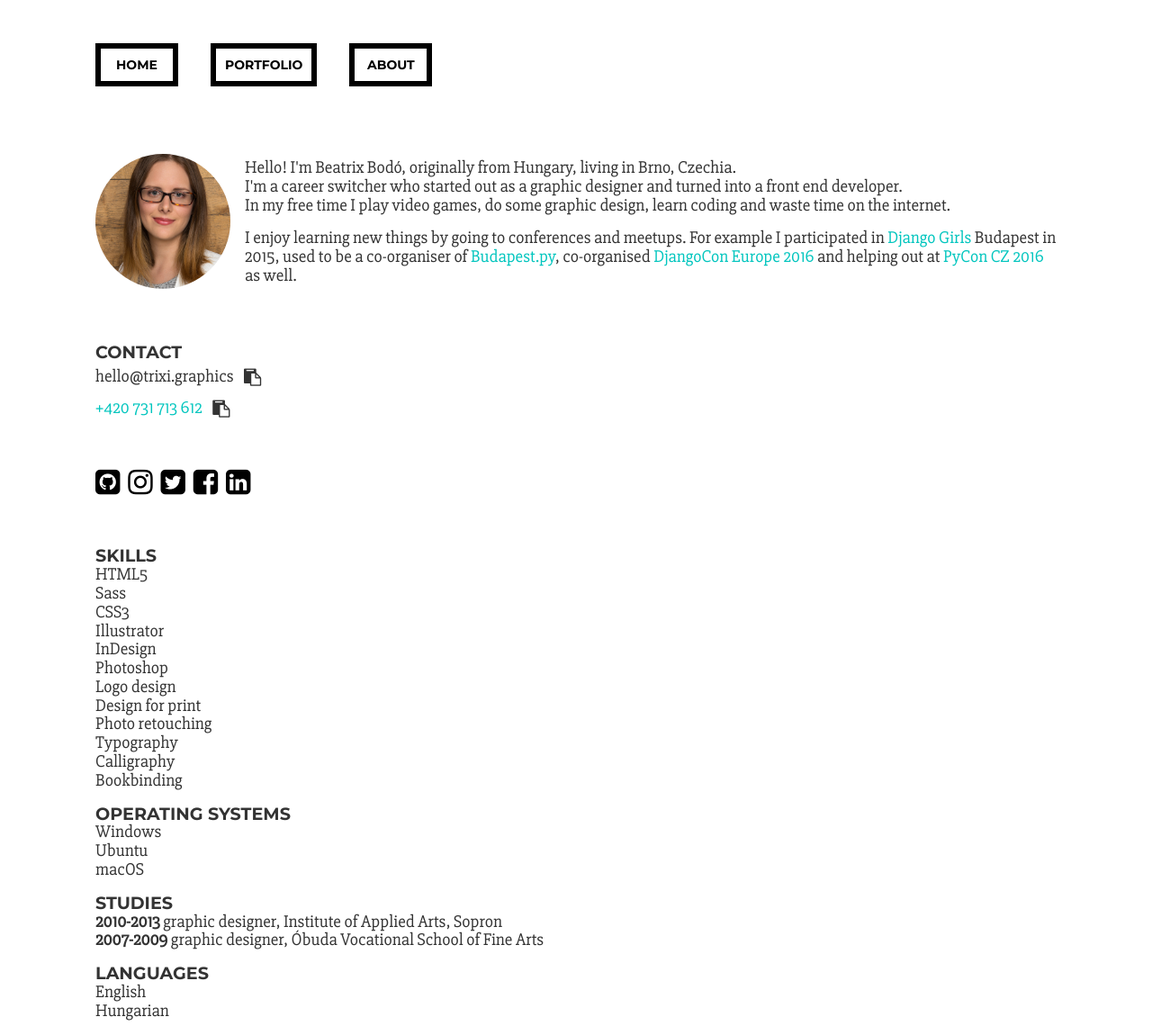
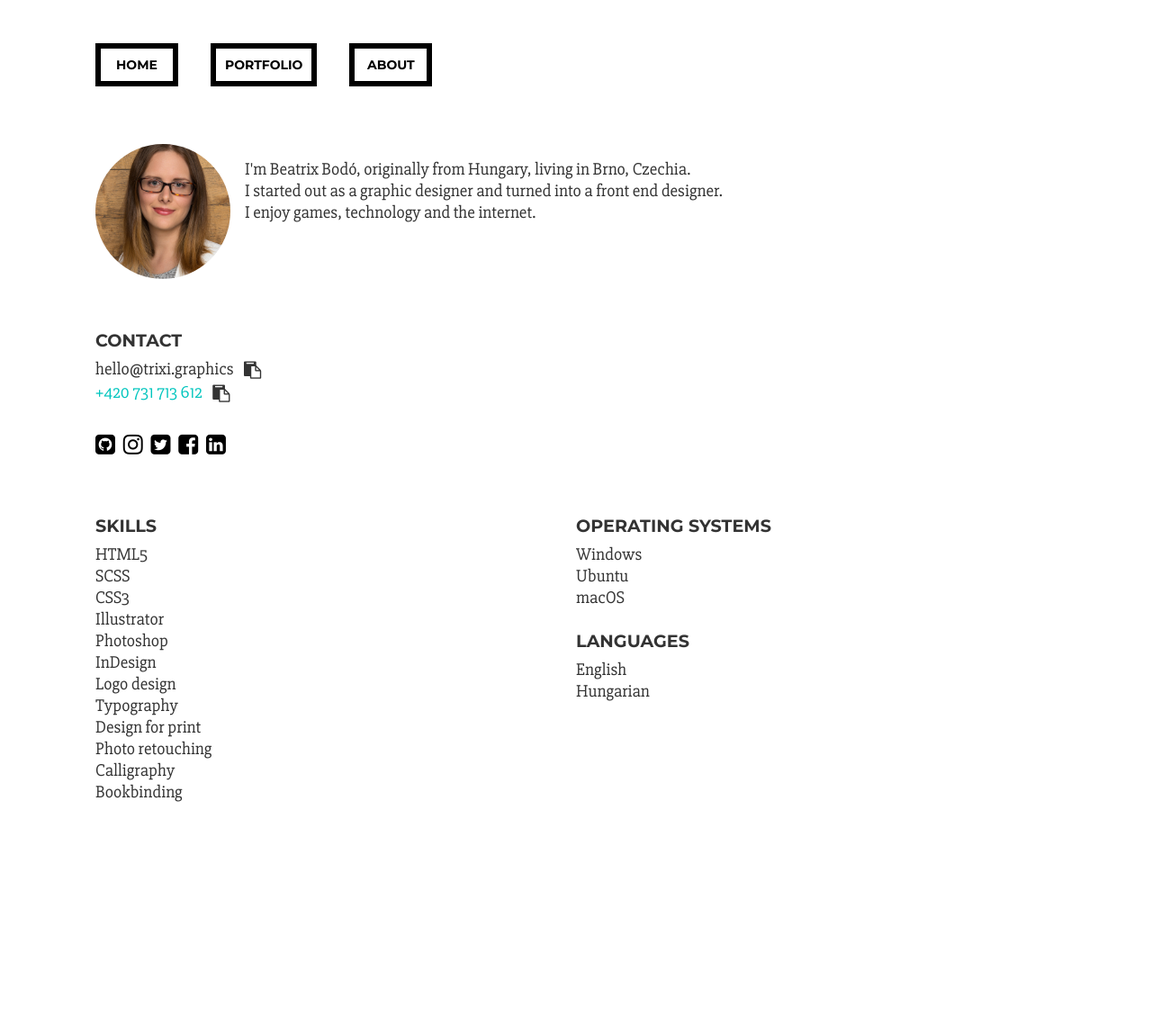
Before and after one commit to beatrix-bodo/beatrix-bodo.github.io, a Jekyll site: the page built from about.html, in a window 1280 px wide. Shown: the whole page at 90% size. Built offline with Jekyll 4.4.1, drawn with Linux system fonts in a browser that asks for light colours; nearby versions of some CDN libraries; a style sheet for code colours, icons or effects is not loaded; after the commit the page ends 908 px from its top, so only the background shows below that.

```diff
--- a/_sass/_styles.scss
+++ b/_sass/_styles.scss
@@ -197,7 +197,7 @@ footer {
 
 .fa-clipboard {
   vertical-align: middle;
-  padding: .5rem;
+  padding: .2rem .5rem;
   cursor: pointer;
 
   &:hover {
@@ -207,7 +207,23 @@ footer {
 // End Contact copy
 
 // About page
+.portrait {
+  @include max-mobile {
+    margin: 0 auto;
+    display: block;
+  }
+
+  width: 150px;
+  border-radius: 75px;
+  display: inline-block;
+  align-self: center;
+}
+
 .about-bio {
+  @include max-mobile {
+    flex-direction: column;
+  }
+
   display: flex;
 }
 
@@ -223,7 +239,7 @@ footer {
   font-size: 1.2em;
   color: $text-color;
   font-family: 'Slabo 27px', serif;
-  line-height: 1.3rem;
+  line-height: 1.5rem;
   text-rendering: optimizelegibility;
   text-decoration: none;
 
@@ -237,7 +253,7 @@ footer {
   }
 
   h2 {
-    margin-top: 1rem;
+    margin: 1.5rem 0 .5rem;
     font-family: 'Montserrat', sans-serif;
     font-weight: 700;
     font-size: 1.2rem;
@@ -245,18 +261,14 @@ footer {
   }
 }
 
-.portrait {
-  @include max-mobile {
-    margin: 0 auto;
-    display: block;
+.skills {
+  display: flex;
+  flex-flow: wrap row;
+
+  div {
+    width: 50%;
   }
-
-  width: 150px;
-  border-radius: 75px;
-  display: inline-block;
-  align-self: center;
 }
-
 
 .profiles {
   @include max-mobile {
@@ -278,7 +290,6 @@ footer {
         letter-spacing: .6rem;
       }
 
-      margin-top: 1rem;
       letter-spacing: .3rem;
       transition: color .2s;
       color: black;
@@ -286,6 +297,10 @@ footer {
       &:hover {
         color: darken($main-color, 15%);
       }
+    }
+
+    .fa {
+      font-size: 1.6rem;
     }
   }
 }
--- a/about.html
+++ b/about.html
@@ -6,14 +6,14 @@ title: About Trixi
   <img src="images/portrait.png" class="img-circle portrait">
   <div class="about bio">
     <p>
-      Hello! I'm Beatrix Bodó, originally from Hungary, living in Brno, Czechia.<br>
-      I'm a career switcher who started out as a graphic designer and turned into a front end developer.<br>
-      In my free time I play video games, do some graphic design, learn coding and waste time on the internet.
+      I'm Beatrix Bodó, originally from Hungary, living in Brno, Czechia.<br>
+      I started out as a graphic designer and turned into a front end designer.<br>
+      I enjoy games, technology and the internet.
     </p>
-    <p>
+    <!-- <p>
       I enjoy learning new things by going to conferences and meetups.
-      For example I participated in <a href="http://djangogirls.org/">Django Girls</a> Budapest in 2015, used to be a co-organiser of <a href="http://www.meetup.com/budapest-py">Budapest.py</a>, co-organised <a href="https://2016.djangocon.eu/">DjangoCon Europe 2016</a> and helping out at <a href="https://cz.pycon.org/2016/">PyCon CZ 2016</a> as well.
-    </p>
+      I participated in <a href="http://djangogirls.org/">Django Girls</a> Budapest in 2015, used to be a co-organiser of <a href="http://www.meetup.com/budapest-py">Budapest.py</a>, co-organised <a href="https://2016.djangocon.eu/">DjangoCon Europe 2016</a> and helping out at <a href="https://cz.pycon.org/2016/">PyCon CZ 2016</a> as well.
+    </p> -->
   </div>
 </section>
 <section class="about">
@@ -39,37 +39,40 @@ title: About Trixi
   <a href="https://github.com/beatrix-bodo"><i class="fa fa-2x fa-github-square"></i></a>
   <a href="https://instagram.com/trixi.b"><i class="fa fa-2x fa-instagram"></i></a>
   <a href="https://twitter.com/bodotrixi"><i class="fa fa-2x fa-twitter-square"></i></a>
-  <a href="https://www.facebook.com/beatrix.bodo.3"><i class="fa fa-2x fa-facebook-square"></i></a>
+  <a href="https://www.facebook.com/trixibodo"><i class="fa fa-2x fa-facebook-square"></i></a>
   <a href="https://www.linkedin.com/in/beatrixbodo"><i class="fa fa-2x fa-linkedin-square"></i></a>
   <a href="https://keybase.io/trixi" class="keybase-icon"><i class="socicon-keybase"></i></a>
 </section>
-<section class="about">
+<section class="about skills">
+  <div>
     <ul>
       <h2>Skills</h2>
       <li>HTML5</li>
-    <li>Sass</li>
+      <li>SCSS</li>
       <li>CSS3</li>
       <li>Illustrator</li>
+      <li>Photoshop</li>
       <li>InDesign</li>
-    <li>Photoshop</li>
       <li>Logo design</li>
+      <li>Typography</li>
       <li>Design for print</li>
       <li>Photo retouching</li>
-    <li>Typography</li>
       <li>Calligraphy</li>
       <li>Bookbinding</li>
     </ul>
+  </div>
+  <div>
     <ul>
       <h2>Operating systems</h2>
       <li>Windows</li>
       <li>Ubuntu</li>
       <li>macOS</li>
     </ul>
-  <ul>
+    <!-- <ul>
       <h2>Studies</h2>
       <li><span class="date">2010-2013</span> graphic designer, Institute of Applied Arts, Sopron</li>
       <li><span class="date">2007-2009</span> graphic designer, Óbuda Vocational School of Fine Arts</li>
-  </ul>
+    </ul> -->
     <!-- <ul>
       <h2>Exhibitions</h2>
       <li><span class="date">2014</span> AMI 20x20, Fuga, group exhibition</li>
@@ -83,4 +86,5 @@ title: About Trixi
       <li>English</li>
       <li>Hungarian</li>
     </ul>
+  </div>
 </section>
--- a/index.html
+++ b/index.html
@@ -5,7 +5,7 @@ title: Trixi.graphics
 <div class="quote">
   <p id="quote" class="highlight">
   </p>
-  <a href="#" class="reload-link" onClick="window.location.reload()">Give me another one</a>
+  <a href="" class="reload-link" onClick="window.location.reload()">Give me another one</a>
 </div>
 <script src="//cdnjs.cloudflare.com/ajax/libs/jquery/2.1.3/jquery.min.js"></script>
 <script>
```
Also changed, not shown: _portfolio/lvhf.md (added, +7 -0 lines), _portfolio/mesek_amelyek_rosszul_vegzodnek.md (+2 -2 lines), _portfolio/quidditch_through_the_ages_redesign.md (+2 -2 lines), _portfolio/tutome.md (added, +8 -0 lines), _portfolio/varkert.md (+2 -2 lines), _portfolio/pyconus.md (renamed from _portfolio/1pyconus.md), images/thumbnails/DHkX8RN.jpg (added), images/thumbnails/thumbnail_16.png (added), images/thumbnails/thumbnail_17.png (added), images/tutome/tutome1.png (added), images/tutome/tutome2.jpg (added), 1 other file. Lines whose indentation alone changed are shown as unchanged.
